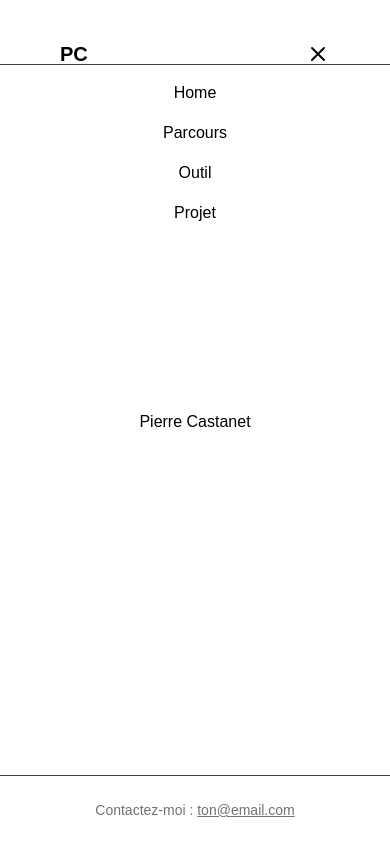
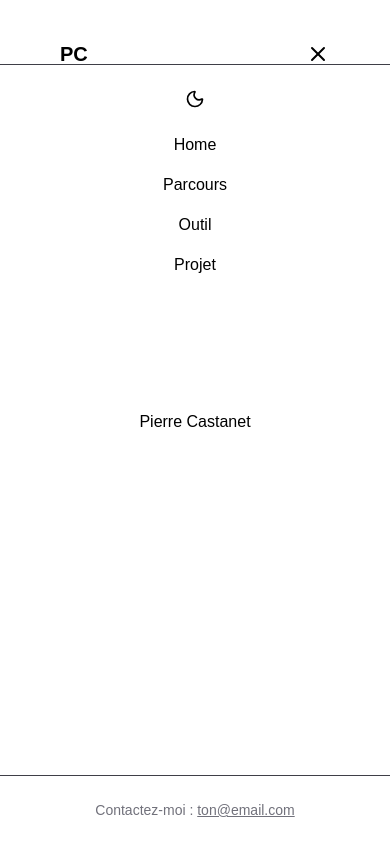
Before and after one commit to PierreCGdev/portefolio, a Next.js app: page / in a window 390 px wide. Both pictures are taken after a click on the button 318 px from the left and 54 px from the top of the page. Shown: the top 856 px of the page. Built offline with nearby package versions, Linux system fonts and the light colour scheme.

Commit message:
ajout dark mode

```diff
--- a/app/globals.css
+++ b/app/globals.css
@@ -1,5 +1,5 @@
 @import "tailwindcss";
-
+@custom-variant dark (&:where(.dark, .dark *));
 html {
   scroll-behavior: smooth;
 }
--- a/app/layout.js
+++ b/app/layout.js
@@ -1,5 +1,6 @@
 import { Open_Sans, Quicksand } from "next/font/google";
 import "./globals.css";
+import ThemeProvider from "../components/ThemeProvider";
 
 const openSans = Open_Sans({
   variable: "--font-open-sans",
@@ -18,11 +19,17 @@ export const metadata = {
 
 export default function RootLayout({ children }) {
   return (
-    <html lang="en">
+    <html lang="en" suppressHydrationWarning>
       <body
         className={`${openSans.variable} ${quicksand.variable} antialiased`}
       >
-        <main>{children}</main>
+        <ThemeProvider
+          attribute="class"
+          defaultTheme="system"
+          enableSystem
+          disableTransitionOnChange>
+          <main>{children}</main>
+        </ThemeProvider>
       </body>
     </html>
   );
--- a/components/Header.jsx
+++ b/components/Header.jsx
@@ -42,6 +42,7 @@ export default function Header({activeSection, sections}) {
       {/* Drawer mobile */}
       {open && (
         <div className="absolute top-16 left-0 w-full bg-white dark:bg-black flex flex-col items-center gap-4 py-4 md:hidden border-t border-zinc-700">
+          <ThemeToggle />
           {sectionListMobile}
         </div>
       )}
--- /dev/null
+++ b/components/ThemeProvider.jsx
@@ -0,0 +1,7 @@
+"use client";
+
+import { ThemeProvider as NextThemesProvider } from "next-themes";
+
+export default function ThemeProvider({ children, ...props }) {
+  return <NextThemesProvider {...props}>{children}</NextThemesProvider>;
+}
--- a/components/ThemeToggle.js
+++ b/components/ThemeToggle.js
@@ -1,15 +1,21 @@
 "use client";
+import { useTheme } from "next-themes";
+import { useEffect, useState } from "react";
 import { Sun, Moon } from "lucide-react";
-import { useEffect, useState } from "react";
-import { useThemeStore } from "./useThemeStore";
 
 export default function ThemeToggle() {
-  const { theme, toggleTheme } = useThemeStore();
+  const { theme, setTheme } = useTheme();
+  const [mounted, setMounted] = useState(false);
 
-  console.log(theme);
+  useEffect(() => {
+    setMounted(true);
+  }, []);
+
+  if (!mounted) return null; // ⛔️ ne rien rendre côté serveur
+
   return (
     <button
-      onClick={toggleTheme}
+      onClick={() => setTheme(theme === "light" ? "dark" : "light")}
       className="p-2 rounded-lg hover:bg-zinc-100 dark:hover:bg-zinc-800 transition-colors"
       title={theme === "light" ? "Mode clair" : "Mode sombre"}
     >
--- a/package.json
+++ b/package.json
@@ -12,6 +12,7 @@
     "@react-three/fiber": "^9.2.0",
     "lucide-react": "^0.525.0",
     "next": "15.3.5",
+    "next-themes": "^0.4.6",
     "react": "^19.0.0",
     "react-dom": "^19.0.0",
     "three": "^0.178.0",
```
Also changed, not shown: 1 other file (tests, documents, lock files or other folders).
